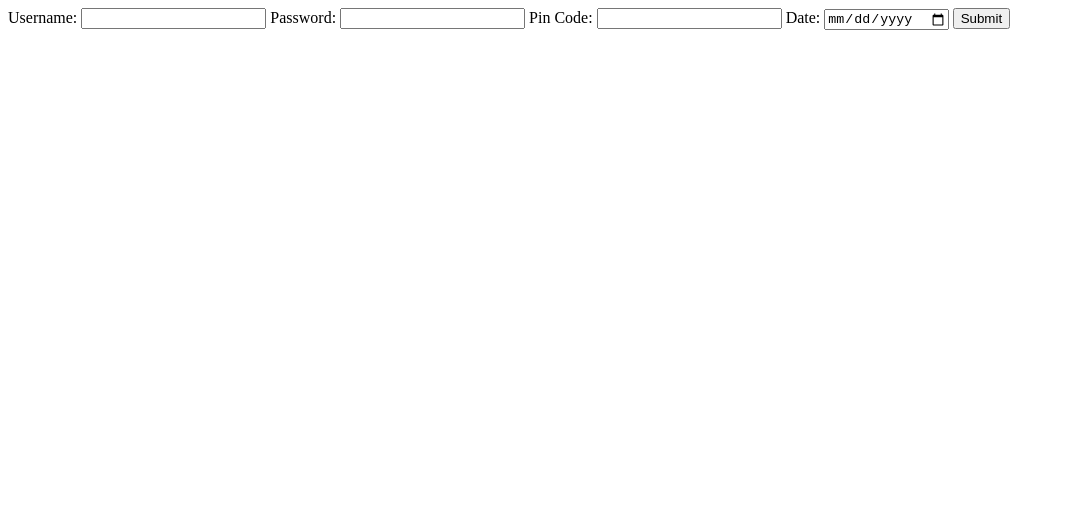
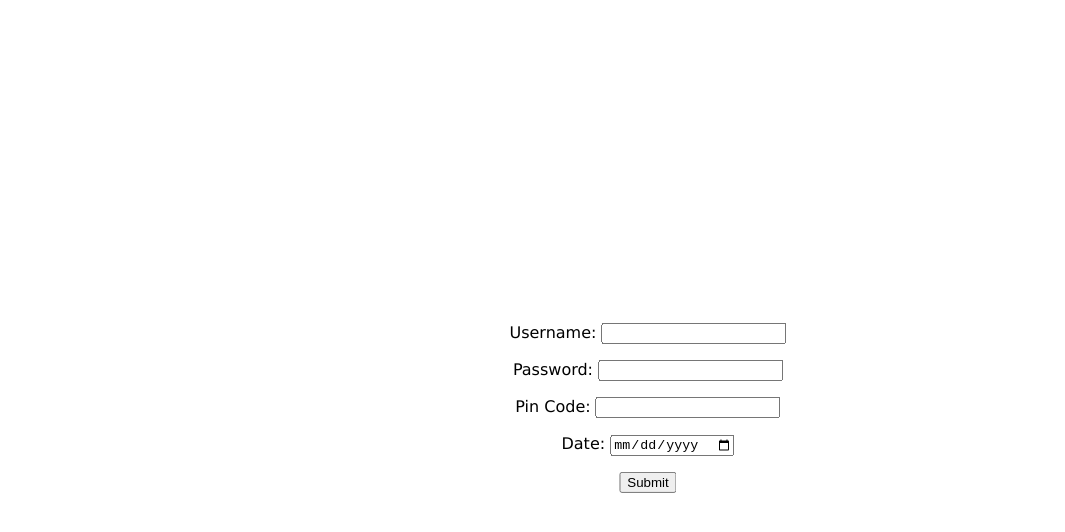
Before and after one commit to Axurj/formInputs, a plain HTML site: page index.html in a window 1280 px wide. Shown: the whole page, without its empty margins (0-1065 px from the left). Drawn offline with Linux system fonts and the light colour scheme.

Commit message:
Added CSS Styling and Comments

```diff
--- a/form.js
+++ b/form.js
@@ -1,13 +1,17 @@
+// Gets the values based on the IDs and assigns it to a new variable.
 let formRecieved = document.getElementById("inputForm");
 let passRecieved = document.getElementById("password");
 let numRecieved = document.getElementById("num");
 let dateRecieved = document.getElementById("date");
-formRecieved.addEventListener("submit", getResults);
 let nameShown = document.getElementById("showName");
 let passShown = document.getElementById("showPass");
 let numShown = document.getElementById("showNum");
 let dateShown = document.getElementById("showDate");
+// Attaches an EventListener to the submit input and uses the function
+// getResults to print out the value from each input tag.
+formRecieved.addEventListener("submit", getResults);
 
+// This function takes the results from the form and prints it out when the submit input is activated.
 function getResults(event) {
     event.preventDefault();
     nameShown.innerHTML = event.target.nameCase.value;
--- a/index.css
+++ b/index.css
@@ -0,0 +1,15 @@
+/* #username {
+    display: block;
+    margin: 50 auto;
+} */
+
+p {
+    text-align: center;
+    font-family: Verdana, Geneva, sans-serif;
+}
+
+body {
+    position: absolute;
+    top: 50%; left: 50%;
+    transform: translate(-50%, -50%);
+}
--- a/index.html
+++ b/index.html
@@ -1,18 +1,28 @@
+<!DOCTYPE html>
 <html>
 <head>
+    <link href="index.css" rel="stylesheet">
 </head>
 <body>
     <div>
         <form id= "inputForm">
+            <p>
                 <label> Username: </label>
                 <input type="text" id= "username" name= "nameCase">
+            </p>
+            <p>
                 <label> Password: </label>
                 <input type="password" id= "pass" name= "passCase">
+            </p>
+            <p>
                 <label> Pin Code: </label>
                 <input type="number" id= "num" name= "numCase">
+            </p>
+            <p>
                 <label> Date: </label>
                 <input type="date" id= "dateOf" name= "dateCase">
-            <input type="submit" value= "Submit">
+            </p>
+            <p><input type="submit" value= "Submit"></p>
         </form>
         <p id= showName> </p>
         <p id= showPass> </p>
```
Lines whose indentation alone changed are shown as unchanged.
